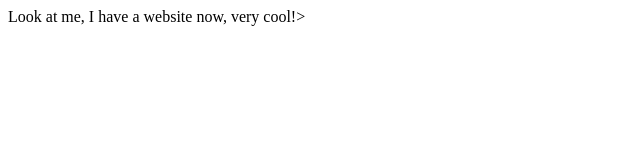
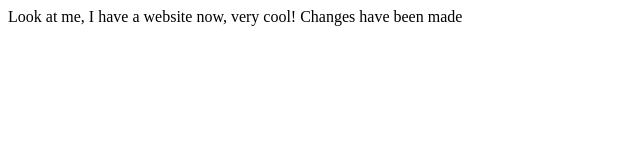
Before and after one commit to SzAb4/SzAb4.github.io, a plain HTML site: page index.html in a window 1280 px wide. Shown: the whole page, without its empty margins (0-640 px from the left). Drawn offline with Linux system fonts and the light colour scheme.

Commit message:
Update index.html

```diff
--- a/index.html
+++ b/index.html
@@ -1,6 +1,7 @@
 <!DOCTYPE html>
 <html>
 <body>
-Look at me, I have a website now, very cool!>
+Look at me, I have a website now, very cool!
+Changes have been made
 </body>
 </html>
```
